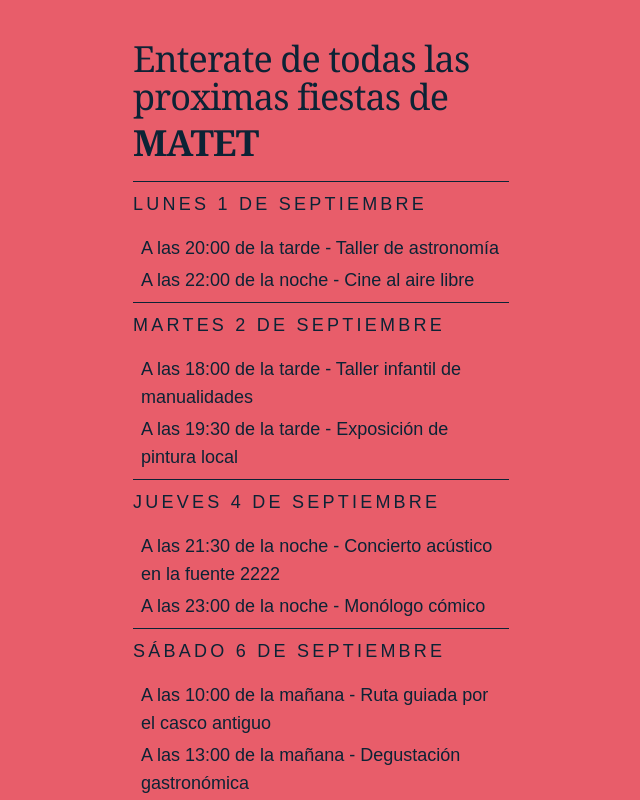
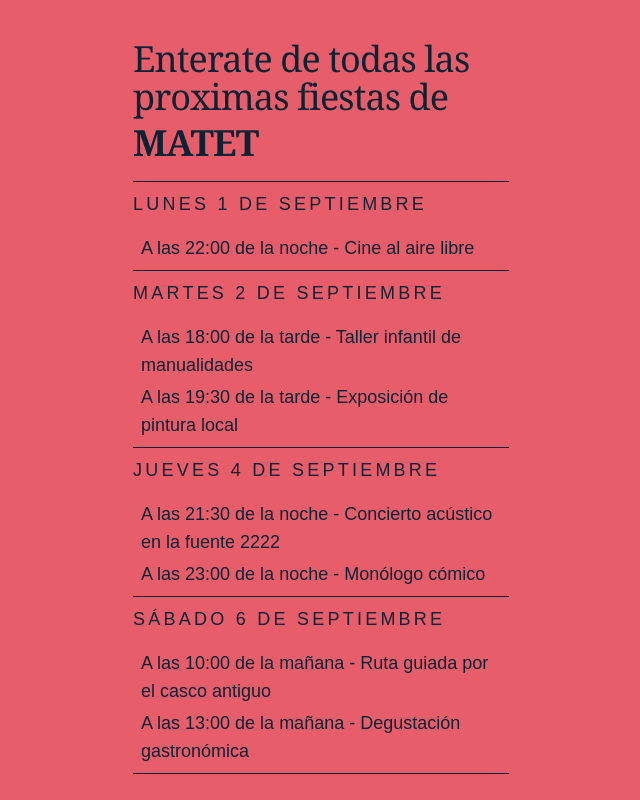
Before and after one commit to jgarcia311999/FiestasMatet, a Next.js app: page /proximas in a window 1280 px wide. Shown: the top 800 px of the page, without its empty margins (319-959 px from the left). Built offline with nearby package versions, Linux system fonts and the light colour scheme.

Commit message:
chore(events): delete "Taller de astronomía" (2025-09-01 20:00)

```diff
--- a/src/data/fiestas.ts
+++ b/src/data/fiestas.ts
@@ -20,7 +20,7 @@ export const fiestas: Fiesta[
     { title: "Tardeo en la plaza", img: "/bannerGenerico.png", description: "Música ambiente y tapas.", date: "2025-08-30", time: "19:00", location: "" },
     { title: "Verbena popular", img: "/bannerDisco.png", description: "Música hasta la madrugada.", date: "2025-08-30", time: "23:00", location: "" },
     { title: "Cine al aire libre", img: "/bannerNinyos.png", description: "Proyección familiar bajo las estrellas.", date: "2025-09-01", time: "22:00", location: "" },
-    { title: "Taller de astronomía", img: "/bannerGenerico.png", description: "Observación de estrellas con telescopio.", date: "2025-09-01", time: "20:00", location: "" },
+    // { title: "Taller de astronomía", img: "/bannerGenerico.png", description: "Observación de estrellas con telescopio.", date: "2025-09-01", time: "20:00", location: "" },
     { title: "Taller infantil de manualidades", img: "/bannerNinyos.png", description: "Actividades creativas para peques.", date: "2025-09-02", time: "18:00", location: "" },
     { title: "Exposición de pintura local", img: "/bannerGenerico.png", description: "Muestra de artistas de Matet.", date: "2025-09-02", time: "19:30", location: "" },
     { title: "Concierto acústico en la fuente 2222", img: "/bannerDisco.png", description: "Repertorio acústico para todos los públicos.", date: "2025-09-04", time: "21:30", location: "" },
```
